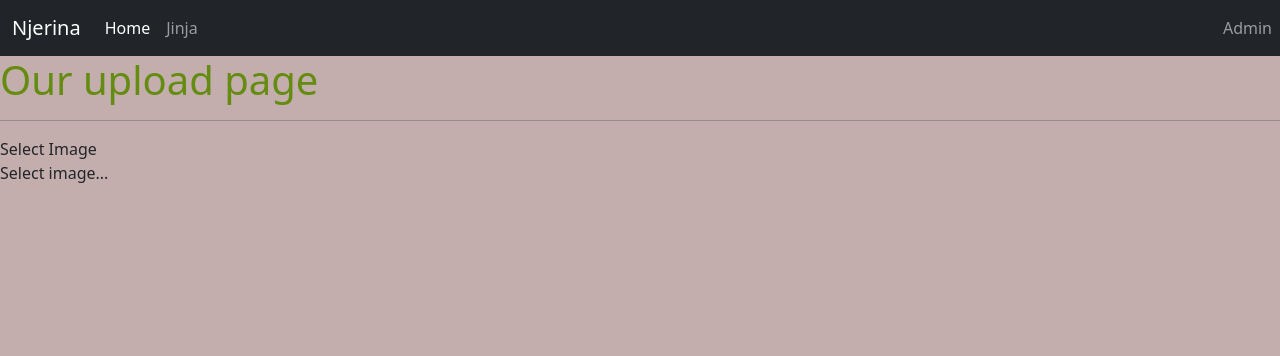
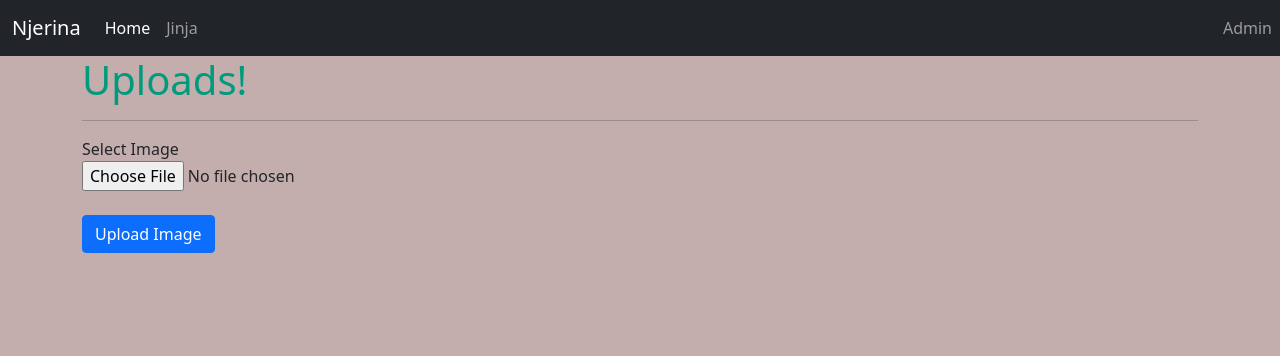
Before and after one commit to NjeriMuchiri/app, a Flask app: page /upload-image in a window 1280 px wide. Shown: the top 356 px of the page. Run offline with Flask 3, Linux system fonts and the light colour scheme; parts of the project's set-up code (start-up, migrations or seed data) failed here and were passed over.

Commit message:
Doing the thing with uploads

```diff
--- a/app/templates/public/upload_image.html
+++ b/app/templates/public/upload_image.html
@@ -2,15 +2,26 @@
 {% block title%}Uploads Page{%endblock%}
 
 {%block main%}
-  <h1 style='color:#648c11'>Our upload page</h1>
-  <hr>
-  <form action="/upload-image" method="POST" enctype="multipart/form-data">
+
+<div class="container">
+    <div class="row">
+        <div class="col">
+      <h1 style="color:#009b7d">Uploads!</h1>
+      <hr>
+
+      <form action="/upload-image" method="POST" enctype="multipart/form-data">
     <div class="form-group">
         <label>Select Image</label>
-        <div class="custom-file" class="custom-file-input" name="image" id="image">
-            <label class="custom-file-label" for="image">Select image... </label>
+        <div class="custom-file">
+            <input type="file" class="custom-file-input" name="image" id="image">
         </div>
     </div>
+    <br>
+<button type="submit" class="btn btn-primary">Upload Image</button>
+  </form>
 
-  </form>
+        </div>
+    </div>
+</div>
+
 {%endblock%}
--- a/app/views.py
+++ b/app/views.py
@@ -1,5 +1,8 @@
 from app import app
 from flask import render_template, request, redirect, jsonify, make_response
+import os
+from werkzeug.utils import secure_filename
+
 
 
 @app.route('/')
@@ -131,6 +134,35 @@ def query_ting():
     else:
         return "No query received", 200
 
+app.config['IMAGE_UPLOADS'] = '/home/muchirinjeri/app/app/static/img/uploads'
+app.config['ALLOWED_IMAGE_EXTENSIONS'] = ["PNG", "JPG","JPEG", "GIF"]
+
+def allowed_image(filename):
+    if not '.' in filename:
+        return False
+
+    ext = filename.rsplit('.', 1)[1]
+
+    if ext.upper() in app.config['ALLOWED_IMAGE_EXTENSIONS']:
+        return True
+    else:
+        return False
+
 @app.route('/upload-image',methods=["GET", "POST"])
 def upload_image():
+    if request.method == "POST":
+
+        if request.files:
+            image = request.files['image']
+            if image.filename == '':
+                print("Image mmust have a filename")
+                return redirect(request.url)
+            if not allowed_image(image.filename):
+                print("That image extension is not allowed")
+                return redirect(request.url)
+
+            image.save(os.path.join(app.config['IMAGE_UPLOADS'], image.filename))
+            print('image saved')
+            return redirect(request.url)
+
     return render_template("public/upload_image.html")
--- a/config.py
+++ b/config.py
@@ -22,7 +22,7 @@ class DevelopmentConfig(Config):
     BD_USERNAME = "root"
     DB_PASSWORD = "example"
 
-    UPLOADS = "/home/muchirinjeri/projects/flask-test/app/app/static/images/uploads"
+    UPLOADS = "/home/muchirinjeri/app/app/static/img/uploads"
 
     SESSION_COOKIE_SECURE = False
 
@@ -33,6 +33,6 @@ class TestingConfig(Config):
     BD_USERNAME = "root"
     DB_PASSWORD = "example"
 
-    UPLOADS = "/home/muchirinjeri/projects/flask-test/app/app/static/images/uploads"
+    UPLOADS = "/home/muchirinjeri/app/app/static/img/uploads"
 
     SESSION_COOKIE_SECURE = False
```
Also changed, not shown: app/static/img/uploads/NjeriPhoto.jpg (added).
